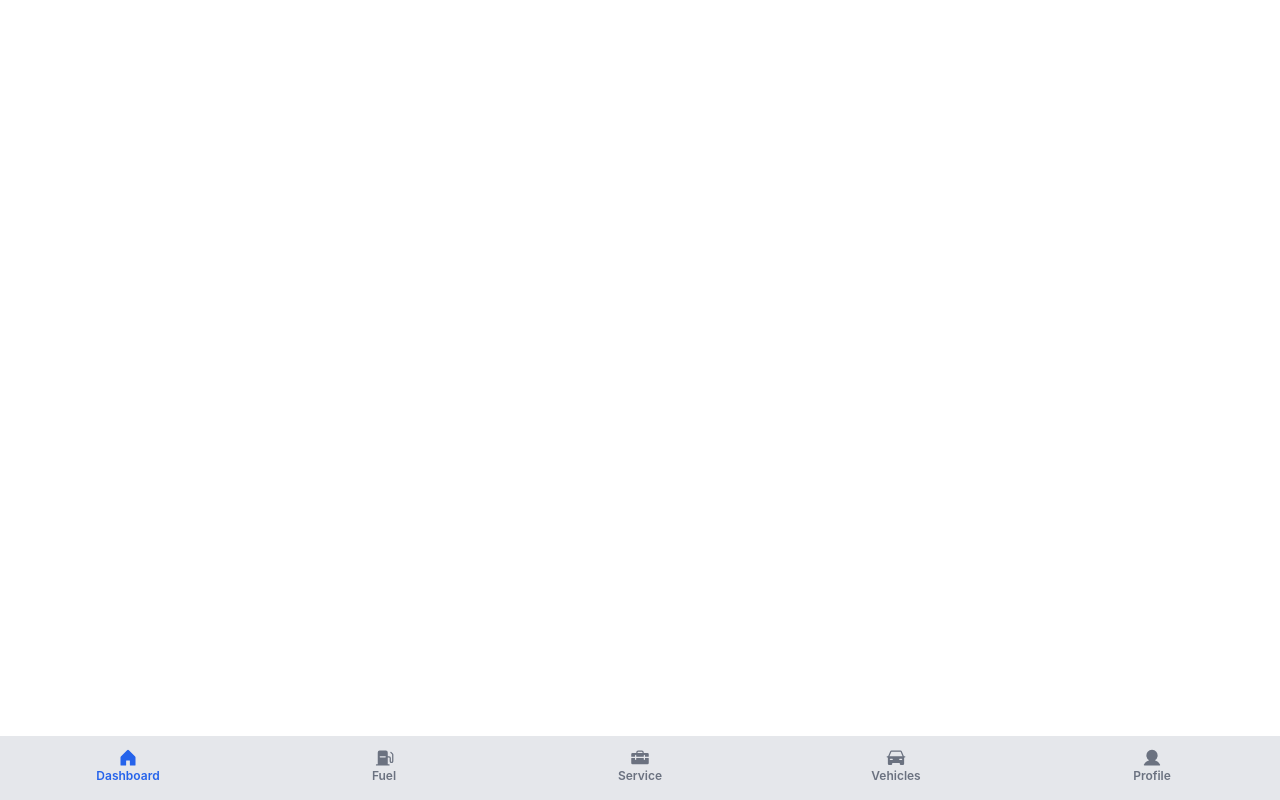
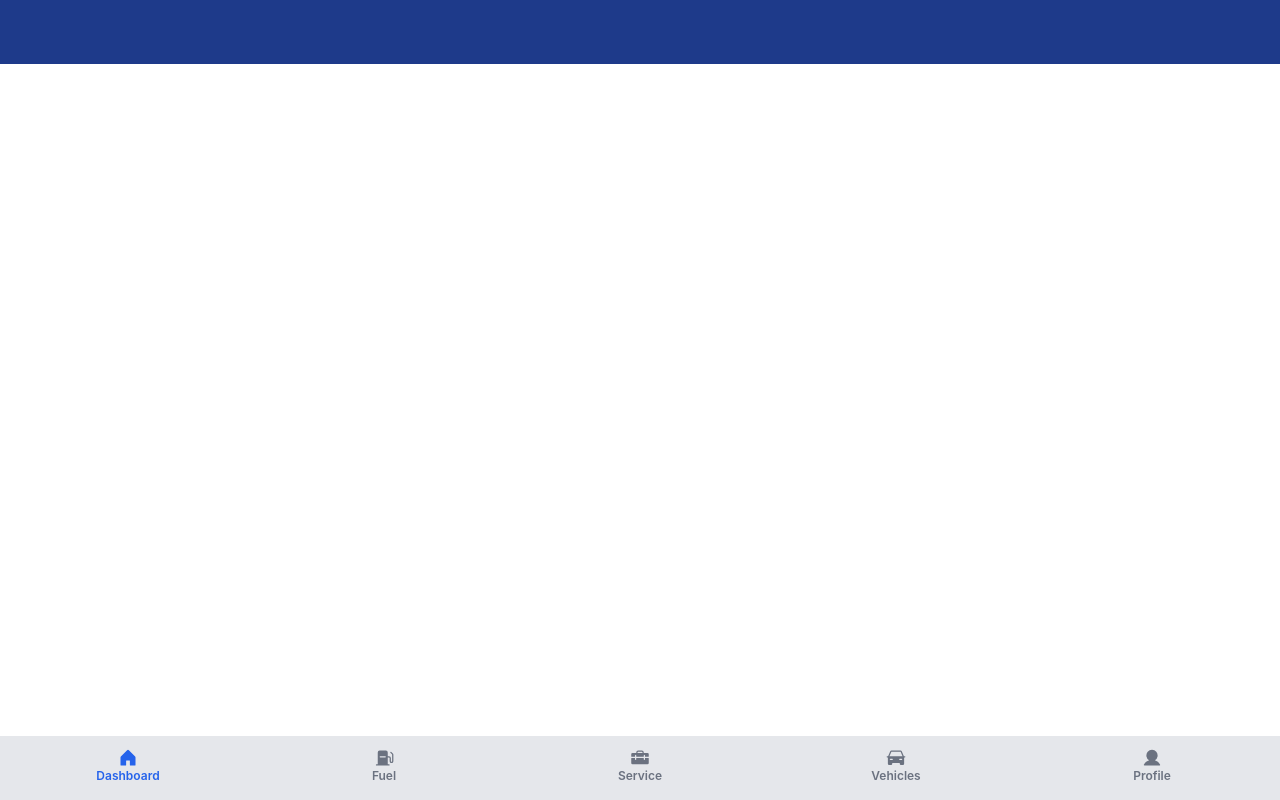
Before and after one commit to ParalelSt/Car-Ownership-Intelligence, a React (Vite) app: page / in a window 1280 px wide. Built offline with nearby package versions, Linux system fonts and the light colour scheme.

Commit message:
feat(top nav): added top nav
added top nav

```diff
--- a/src/App.tsx
+++ b/src/App.tsx
@@ -1,16 +1,18 @@
-import Nav from "./components/BottomNav";
+import BottomNav from "./components/BottomNav";
 import { Routes, Route } from "react-router-dom";
 import Dashboard from "./components/Dashboard/Dashboard";
+import TopNav from "./components/TopNav";
 
 function App() {
   return (
     <div className="flex flex-col min-h-screen">
+      <TopNav />
       <main className="flex-1 p-4 pb-20 overflow-auto">
         <Routes>
           <Route path="/" element={<Dashboard />} />
         </Routes>
       </main>
-      <Nav />
+      <BottomNav />
     </div>
   );
 }
--- a/src/components/BottomNav.tsx
+++ b/src/components/BottomNav.tsx
@@ -9,7 +9,7 @@ import { NavLink } from "react-router-dom";
 
 const BottomNav = () => {
   return (
-    <nav className="fixed bottom-0 left-0 right-0 flex mt-auto w-full h-16 text-lg  bg-surface-secondary">
+    <nav className="fixed bottom-0 left-0 right-0 flex w-full h-16 text-lg  bg-surface-secondary">
       <NavLink
         to={"/"}
         className="flex flex-col justify-center items-center px-2 pt-3 pb-4 w-full h-full bottom-nav-item"
--- /dev/null
+++ b/src/components/TopNav.tsx
@@ -0,0 +1,7 @@
+const TopNav = () => {
+  return (
+    <nav className="fixed top:0 left-0 right-0 flex w-full h-16 text-lg bg-primary"></nav>
+  );
+};
+
+export default TopNav;
```
